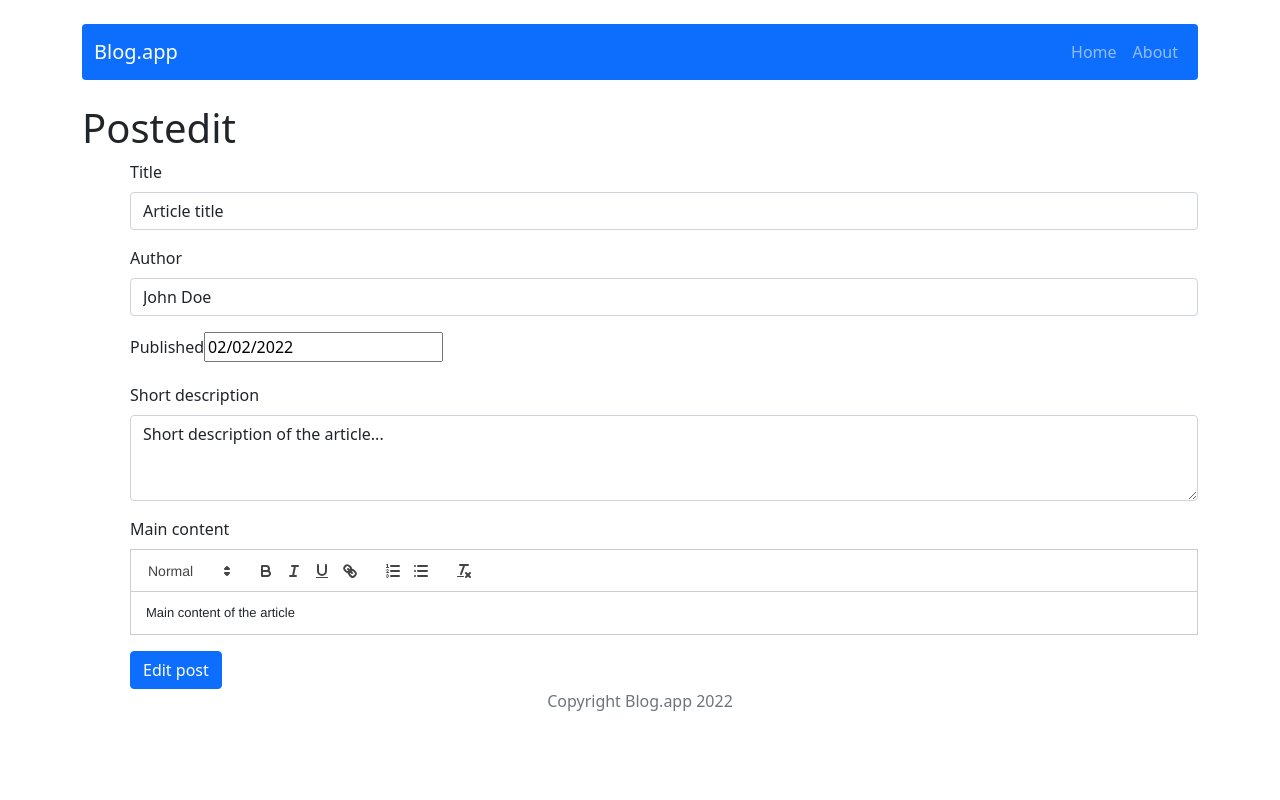
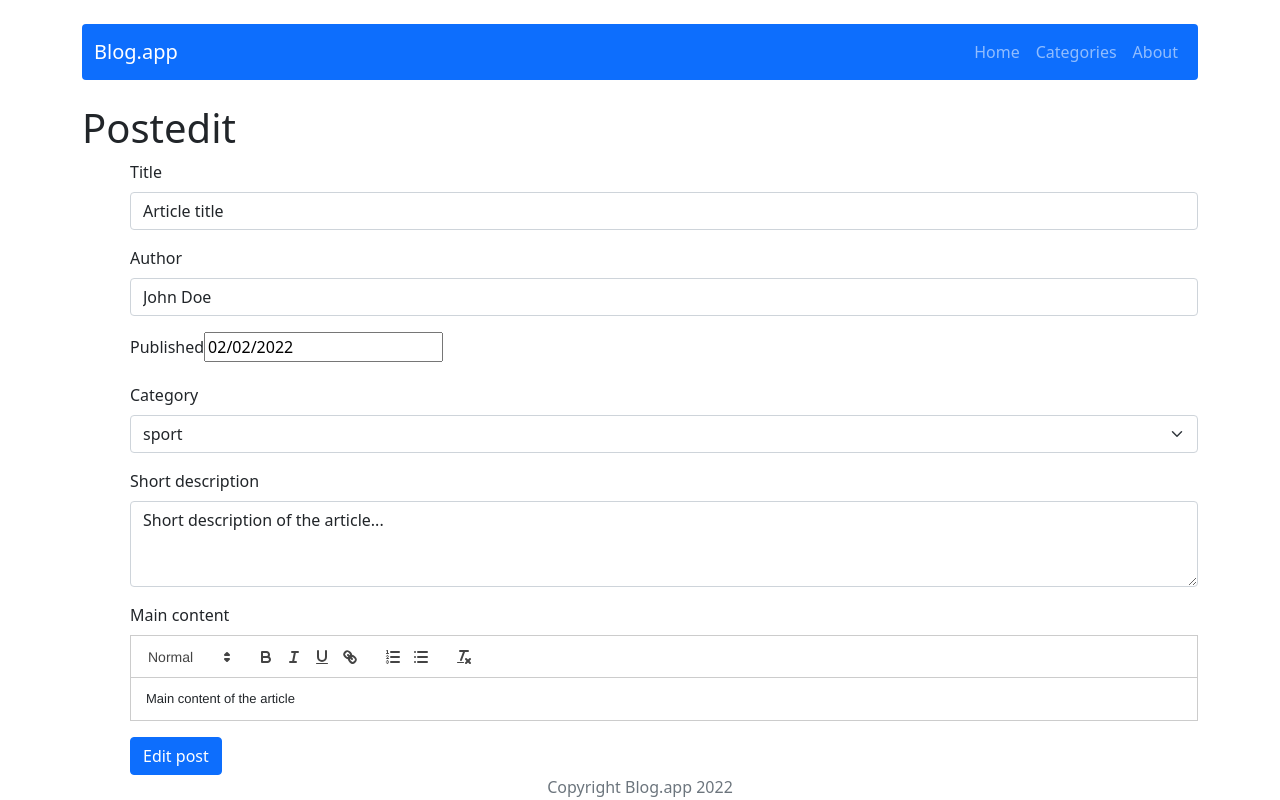
Before and after one commit to PiotrTancula/react-blog, a React (Create React App) app: page /post/edit/1 in a window 1280 px wide. Built offline with nearby package versions, Linux system fonts and the light colour scheme.

Commit message:
working on the catgory feature

```diff
--- a/src/App.js
+++ b/src/App.js
@@ -11,9 +11,13 @@ import { Container } from 'react-bootstrap'
 import InsideSinglePost from './components/pages/InsideSinglePost';
 import Posts from './components/features/Posts';
 import EditPostForm from './components/features/EditPostForm';
+import Categories from './components/views/Categories';
 
 
 function App() {
+
+
+
   return (
     <Container>
       <Header />
@@ -23,6 +27,7 @@ function App() {
           {/* <Route path="/post/:postId/InsideSinglePost" element={<InsideSinglePost/>}/> */}
           <Route path="/post/add" element={<PostAdd />} />
           <Route path="/post/edit/:postId" element={<PostEdit />} />
+          <Route path="/categories" element={<Categories />} />
           <Route path="/about" element={<About />} />
           <Route path="*" element={<NotFound />} />
         </Routes>
--- a/src/components/features/EditPostForm.js
+++ b/src/components/features/EditPostForm.js
@@ -25,7 +25,7 @@ const EditPostForm = (props) => {
 
   return (
     <>
-    <PostForm action={handleSubmit} actionText='Edit post'  title={post.title} author={post.author} publishedDate={post.publishedDate} shortDescription={post.shortDescription} content={post.content}/>
+    <PostForm action={handleSubmit} actionText='Edit post'  title={post.title} author={post.author} publishedDate={post.publishedDate} category={post.category} shortDescription={post.shortDescription} content={post.content}/>
     </>
   );
 };
--- a/src/components/features/PostForm.js
+++ b/src/components/features/PostForm.js
@@ -9,6 +9,9 @@ import DatePicker from "react-datepicker";
 import "react-datepicker/dist/react-datepicker.css";
 import { dateToStr } from "../../utils/dateToStr";
 import { useForm } from "react-hook-form";
+import Posts from "./Posts";
+import { useSelector } from "react-redux";
+
 
 
   const PostForm = ({ action, actionText, ...props }) => {
@@ -17,11 +20,17 @@ import { useForm } from "react-hook-form";
     const [publishedDate, setPublishedDate] = useState(props.publishedDate || '');
     const [shortDescription, setShortDescription] = useState(props.shortDescription || '');
     const [content, setContent] = useState(props.content || '');
+    const [category,setCategory] = useState(props.category || '');
     const [contentError, setContentError] = useState(false);
     const [dateError, setDateError] = useState(false);
     const { register, handleSubmit: validate, formState: { errors } } = useForm();
 
     // const { postId } = useParams();
+
+    const postCategories = useSelector(state =>  state.postsCategory );
+    console.log(postCategories);
+
+    // const categoriesForTheSelectField = postCategories.map(category => <option key={category.id} value={category.category}>{category.description}</option>)
 
     const handleSubmit = () => {
 
@@ -29,7 +38,7 @@ import { useForm } from "react-hook-form";
       setContentError(!content)
       setDateError(!publishedDate)
       if(content && publishedDate) {
-        action({ title, author, publishedDate, shortDescription, content })
+        action({ title, author, publishedDate,category, shortDescription, content })
       }
     }
 
@@ -57,6 +66,16 @@ import { useForm } from "react-hook-form";
           {dateError && <small className="d-block form-text text-danger mt-2">Date can't be empty</small>}
         </Form.Group>
 
+        <Form.Group className="mb-3" controlId="category">
+          <Form.Label>Category</Form.Label>
+            <Form.Select  value={category} onChange={e => setCategory(e.target.value)} aria-label="Default select example">
+              <option>Select category</option>
+              {postCategories.map(category => <option key={category.id} >{category.description}</option>)}
+
+
+          </Form.Select>
+        </Form.Group>
+
         <Form.Group className="mb-3" controlId="shortdescription">
           <Form.Label>Short description</Form.Label>
           <Form.Control {...register("shortdescription", { required: true, minLength: 20 })} as="textarea" rows={3} value={shortDescription} onChange={ e => setShortDescription(e.target.value) }/>
--- /dev/null
+++ b/src/components/views/Categories.js
@@ -0,0 +1,13 @@
+
+
+const Categories = () => {
+
+  return (
+    <h1>Categories</h1>
+
+  )
+
+
+}
+
+export default Categories;
--- a/src/components/views/NavBar.js
+++ b/src/components/views/NavBar.js
@@ -11,6 +11,7 @@ const NavBar = () => {
         <Navbar.Brand >Blog.app</Navbar.Brand>
         <Nav className="me-auto, justify-content-end">
           <Nav.Link as={NavLink} to="/">Home</Nav.Link>
+          <Nav.Link as={NavLink} to="/categories">Categories</Nav.Link>
           <Nav.Link as={NavLink} to="/about">About</Nav.Link>
         </Nav>
       </Container>
--- a/src/components/views/Post.js
+++ b/src/components/views/Post.js
@@ -10,6 +10,7 @@ const Post = (props) => {
               <Card.Title>{props.title}</Card.Title>
               <Card.Subtitle className="fw-bold">Author: <span className='fw-normal'>{props.author}</span></Card.Subtitle>
               <Card.Subtitle className="fw-bold">Published: <span className='fw-normal'>{dateToStr(props.publishedDate)}</span></Card.Subtitle>
+              <Card.Subtitle className="fw-bold">Category: <span className='fw-normal'>{props.category}</span></Card.Subtitle>
               <Card.Text >
             {/* {props.content} */}
 
--- a/src/components/views/SinglePost.js
+++ b/src/components/views/SinglePost.js
@@ -12,6 +12,7 @@ const SinglePost = (props) => {
           <Card.Title>{props.title}</Card.Title>
           <Card.Subtitle className="fw-bold">Author: <span className='fw-normal'>{props.author}</span></Card.Subtitle>
           <Card.Subtitle className="fw-bold">Published: <span className='fw-normal'>{dateToStr(props.publishedDate)}</span></Card.Subtitle>
+          <Card.Subtitle className="fw-bold">Category: <span className='fw-normal'>{props.category}</span></Card.Subtitle>
           <Card.Text>
             {props.shortDescription}
           </Card.Text>
--- a/src/redux/initialState.js
+++ b/src/redux/initialState.js
@@ -6,6 +6,7 @@ const initialState = {
       shortDescription: 'Short description of the article...',
       content: 'Main content of the article',
       publishedDate: new Date('02-02-2022'),
+      category: 'sport',
       author: 'John Doe'
     },
     {
@@ -14,6 +15,7 @@ const initialState = {
       shortDescription: 'Short description of the article...',
       content: 'Main content of the article',
       publishedDate: new Date('02-02-2022'),
+      category: 'news',
       author: 'John Doe'
     },
     {
@@ -22,10 +24,19 @@ const initialState = {
       shortDescription: 'Short description of the article...',
       content: 'Main content of the article',
       publishedDate: new Date('02-02-2022'),
+      category: 'movies',
       author: 'John Doe'
     },
 
+  ],
+
+  postsCategory: [
+    { id: '1', description: 'news'  },
+    { id: '2', description: 'sport' },
+    { id: '3', description: 'movies' }
   ]
+
+
 };
 
 export default initialState;
--- a/src/redux/store.js
+++ b/src/redux/store.js
@@ -8,7 +8,9 @@ export const getAllPosts = (state) => state.posts;
 
 
 const subreducers = {
-  posts: postsReducer
+  posts: postsReducer,
+  postsCategory: postsReducer
+
 }
 
 const reducer = combineReducers(subreducers);
```
